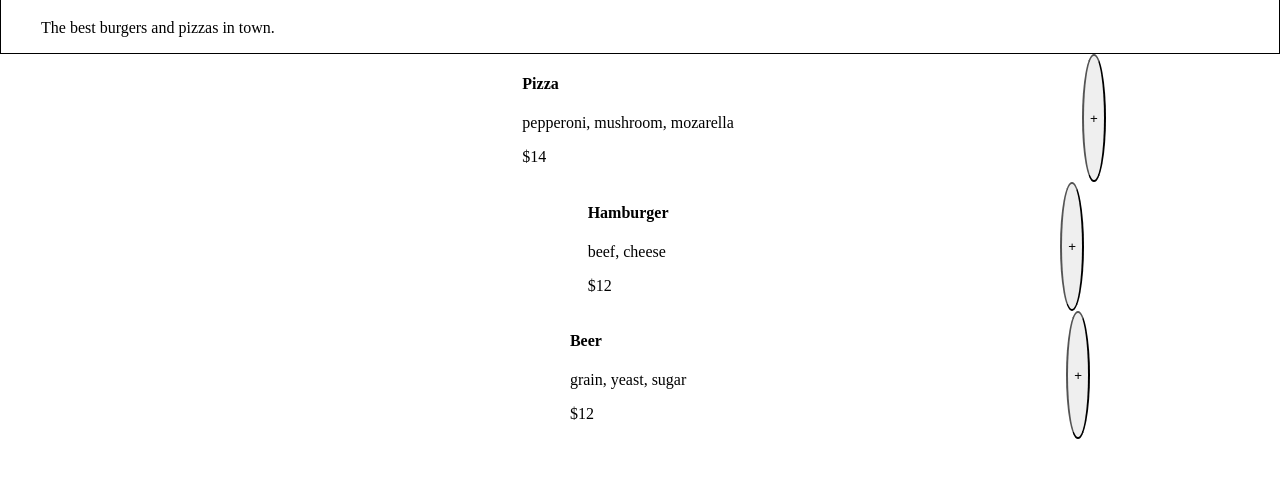
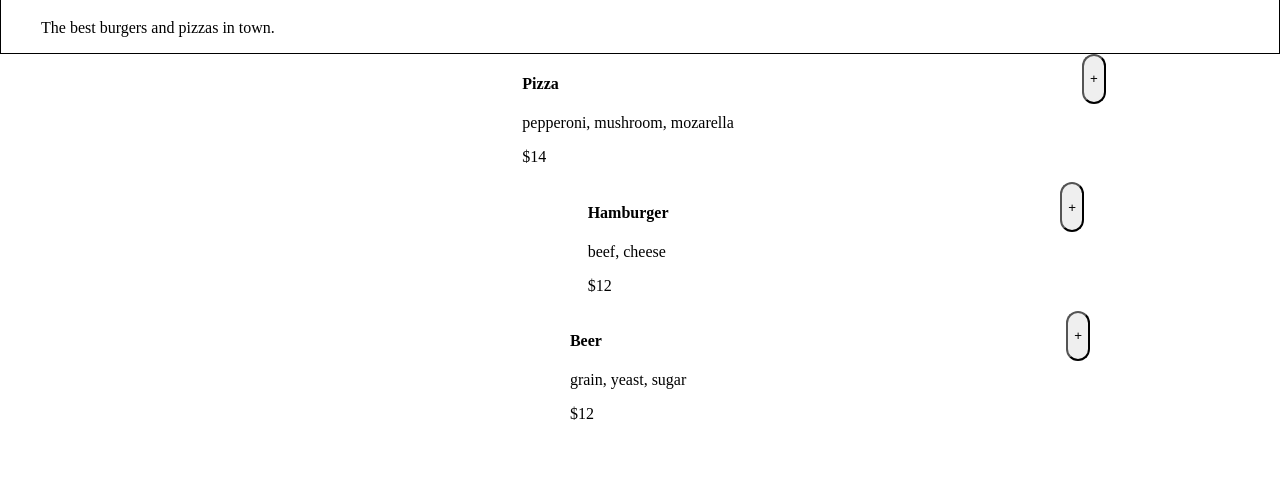
Before and after one commit to iabbakr/mobile-ordering-app, a plain HTML site: page index.html in a window 1280 px wide. Shown: the part 62-540 px from the top of the page. Drawn offline with Linux system fonts and the light colour scheme.

Commit message:
added fix

```diff
--- a/index.css
+++ b/index.css
@@ -15,5 +15,7 @@ header{
     justify-content: space-around;
 }
 button{
-    border-radius: 50%;
+    border-radius: 25px;
+    height: 50px;
+    width: auto;
 }
```
